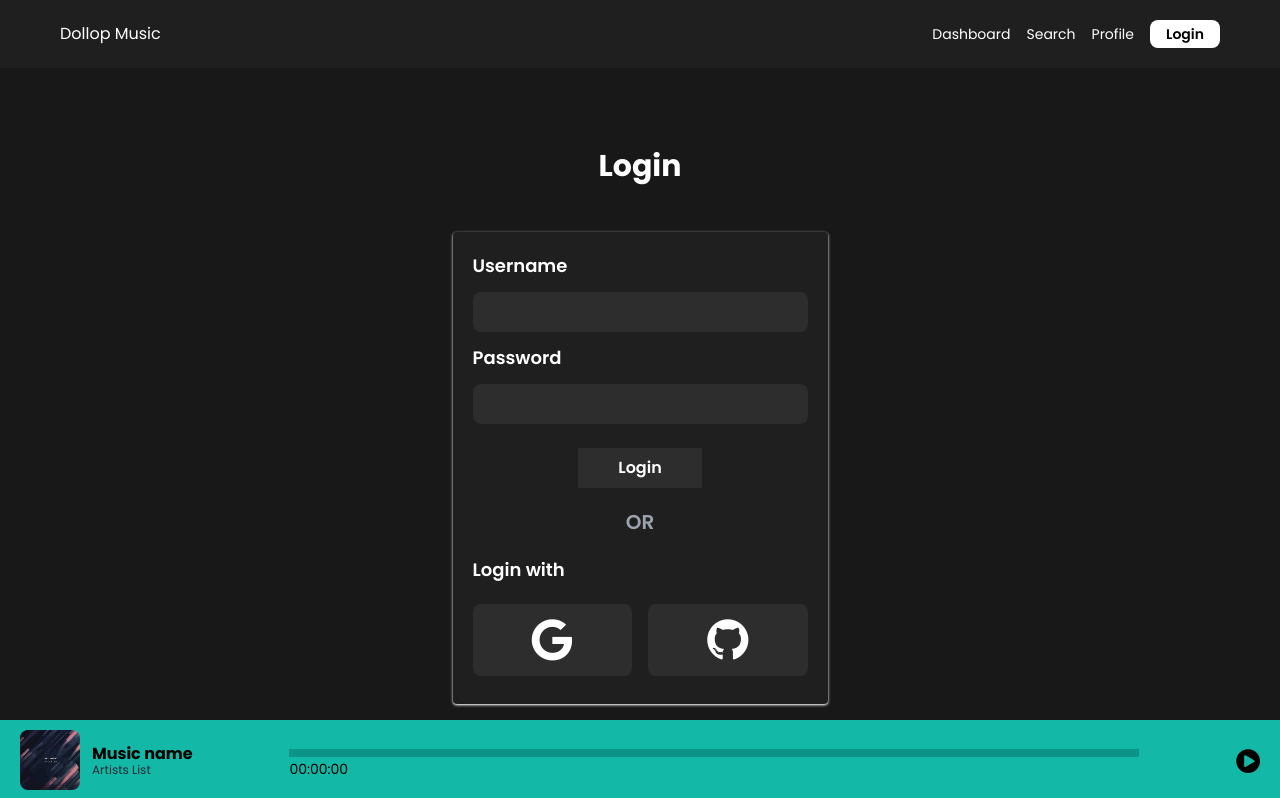
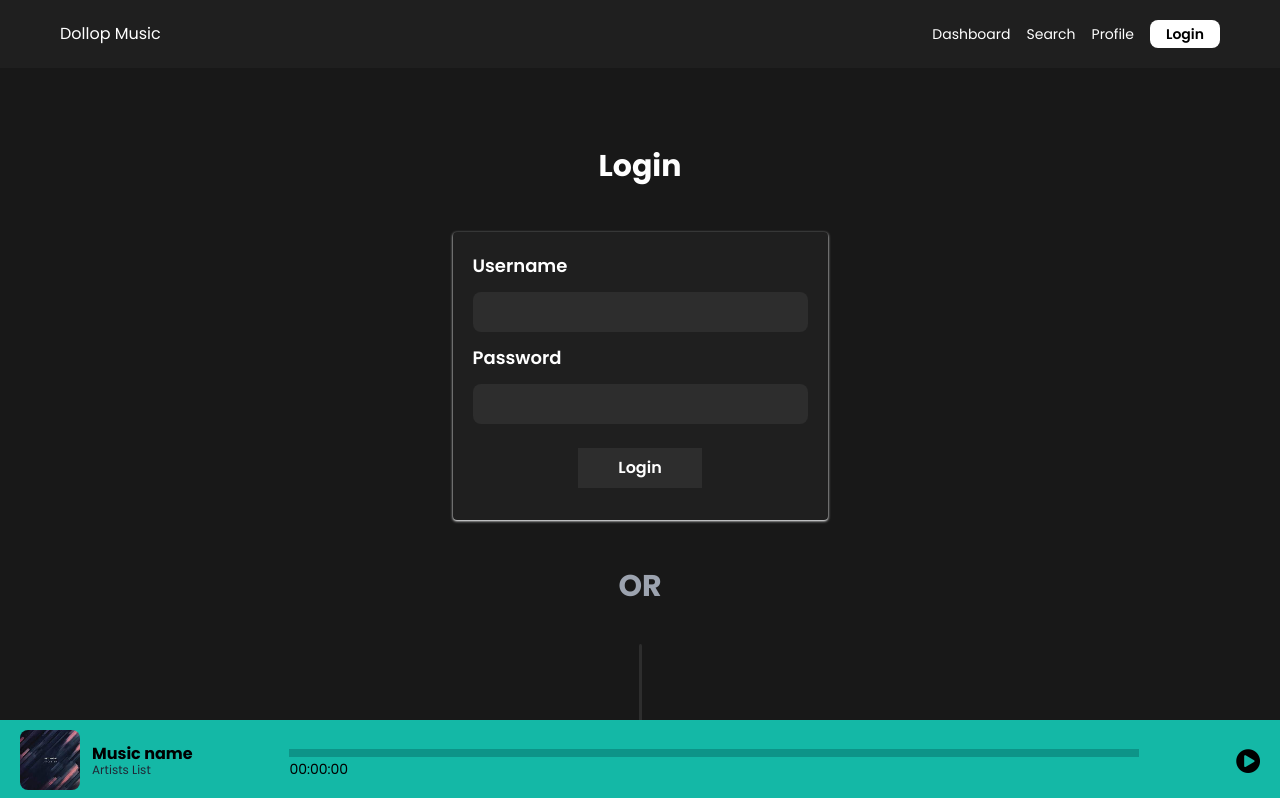
Before and after one commit to neelansh15/dollop-music, a Next.js app in the folder frontend/: page /login in a window 1280 px wide. Shown: the top 798 px of the page. Built offline with nearby package versions, Linux system fonts and the light colour scheme.

Commit message:
ft: remove other sign in methods form login page

```diff
--- a/frontend/pages/login/index.jsx
+++ b/frontend/pages/login/index.jsx
@@ -15,9 +15,9 @@ export default function Login() {
   const [hovered, setHovered] = useState(false);
   const toggleHover = () => setHovered(!hovered);
 
-  return  <div className="px-15 py-10 pb-20 w-full">
+  return (
+    <div className="px-15 py-10 pb-20 w-full">
       <div className="grid grid-cols-[1fr,50px,1fr] gap-x-5 mt-10">
-
         <div className="col-span-2 md:col-span-1">
           <h1 className="text-3xl font-bold text-center">Login</h1>
 
@@ -33,24 +33,13 @@ export default function Login() {
                   onClick={LoginHandle}
                   onMouseEnter={toggleHover}
                   onMouseLeave={toggleHover}
-                className={"py-2 px-10 m-2 my-3 text-white bg-dark-300 font-semibold text-md rounded-lg" + (hovered ? "" : "bg-dark-100")}
+                  className={
+                    "py-2 px-10 m-2 my-3 text-white bg-dark-300 font-semibold text-md rounded-lg" +
+                    (hovered ? "" : "bg-dark-100")
+                  }
                 >
                   Login
                 </button>
-            </div>
-
-            <h1 className="text-xl font-semibold m-2 mb-5 text-gray-400 text-center">OR</h1>
-
-            <h1 className="text-lg font-semibold mb-3">Login with</h1>
-
-            <div className="grid grid-cols-2">
-              <div className="col-span-1 bg-dark-300 rounded-lg text-center my-2 mr-2">
-                <span class="fa fa-google fa-3x m-3" aria-hidden="true"></span>
-              </div>
-
-              <div className="col-span-1 bg-dark-300 rounded-lg text-center my-2 ml-2">
-                <span class="fa fa-github fa-3x m-3" aria-hidden="true"></span>
-              </div>
               </div>
             </Card>
           </div>
@@ -87,5 +76,6 @@ export default function Login() {
           </div>
         </div>
       </div>
-  </div>;
+    </div>
+  );
 }
```
Also changed, not shown: 1 other file (tests, documents, lock files or other folders). Lines whose indentation alone changed are shown as unchanged.
